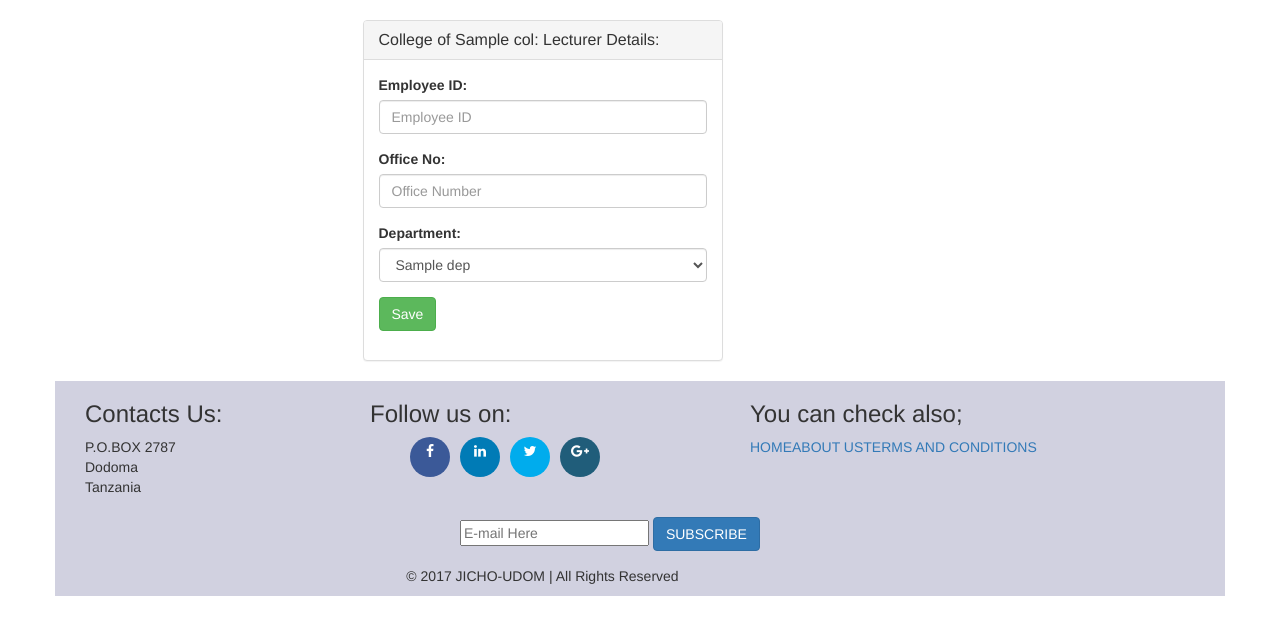
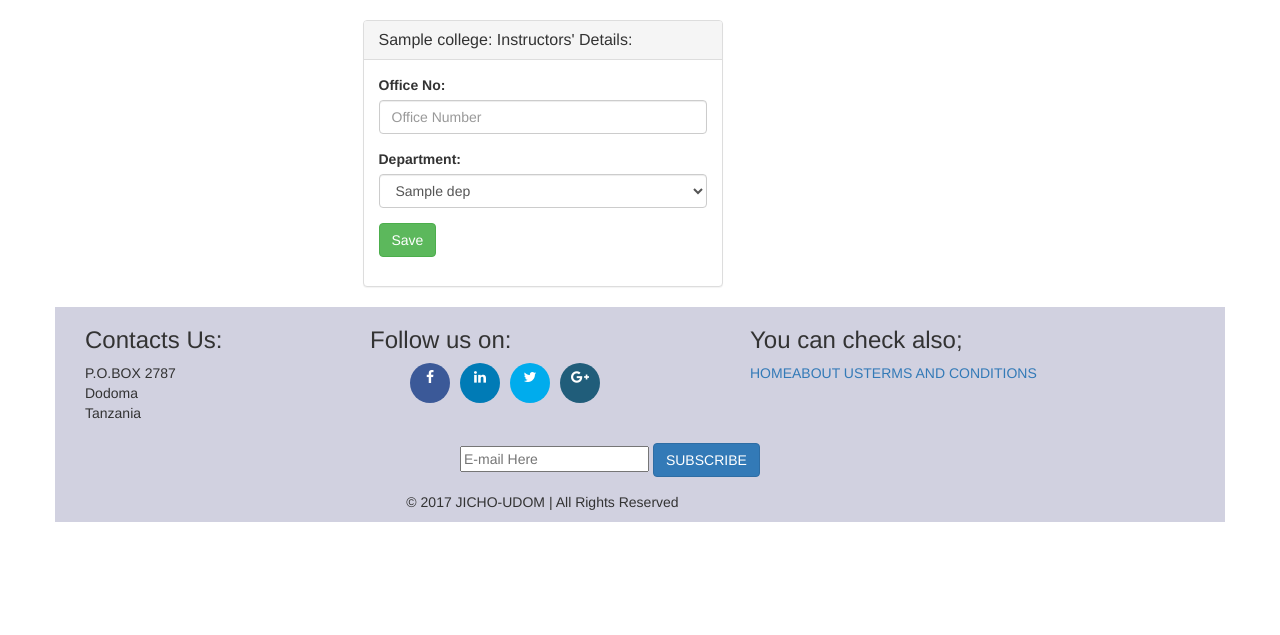
Before and after one commit to lonac/eye, a Laravel app: template resources/views/lecturers/create.blade.php in a window 1280 px wide. Shown: the part 52-687 px from the top of the page. Run offline with Laravel 8, Linux system fonts and the light colour scheme; the template is opened without the code that fills it: most values are stand-ins (such as "Sample title", 1, 10 or a date in 2020); settings files or empty folders that the repository lacks are supplied; some libraries are stand-ins or nearby versions.

Commit message:
modified:   app/Http/Controllers/LecturersController.php modified:   app/Lecturer.php modified:   database/migrations/2017_05_10_144241_LecturesTable.php modified:   resources/views/collegestaffIDs/create.blade.php modified:   resources/views/lecturers/create.blade.php

```diff
--- a/app/Http/Controllers/LecturersController.php
+++ b/app/Http/Controllers/LecturersController.php
@@ -46,7 +46,6 @@ class LecturersController extends Controller
         $coll = College::findOrFail($id);
 
         $lecturer = new Lecturer();
-        $lecturer->employ_id = $request->input('employ_id');
         $lecturer->officeNo = $request->input('officeNo');
         $lecturer->department = $request->input('department');
         $lecturer->college_id = $coll->id;
--- a/resources/views/collegestaffIDs/create.blade.php
+++ b/resources/views/collegestaffIDs/create.blade.php
@@ -9,7 +9,7 @@
 		<div class="col-sm-8 col-sm-offset-2">
 			<div class="panel panel-primary">
 				<div class="panel-heading">
-					<h3 class="panel-title"> Staff Ids and Roles registers at {{ $col->col_name}}</h3>
+					<h3 class="panel-title"> Staff Ids and Roles registers at {{ $col->collage}}</h3>
 				</div>
 				<div class="panel-body">
 
--- a/resources/views/lecturers/create.blade.php
+++ b/resources/views/lecturers/create.blade.php
@@ -9,7 +9,7 @@
 		<div class="col-sm-4 col-sm-offset-3">
 			<div class="panel panel-default">
 				<div class="panel-heading">
-					<h3 class="panel-title">College of {{$col->col_name}}: Lecturer Details:</h3>
+					<h3 class="panel-title">{{$col->college}}: Instructors' Details:</h3>
 				</div>
 				<div class="panel-body">
 
@@ -17,10 +17,6 @@
 
 						{{ csrf_field() }}
 
-						<div class="form-group">
-							<label for="employ ID">Employee ID:</label>
-							<input type="text" name="employ_id" id="employee id" class="form-control" placeholder="Employee ID" />
-						</div>
 						<div class="form-group">
 							<label for="officeNo">Office No:</label>
 							<input type="text" name="officeNo" id="officeNo" class="form-control" placeholder="Office Number">
```
Also changed, not shown: app/Lecturer.php (+5 -2 lines), database/migrations/2017_05_10_144241_LecturesTable.php, 1 other file.
